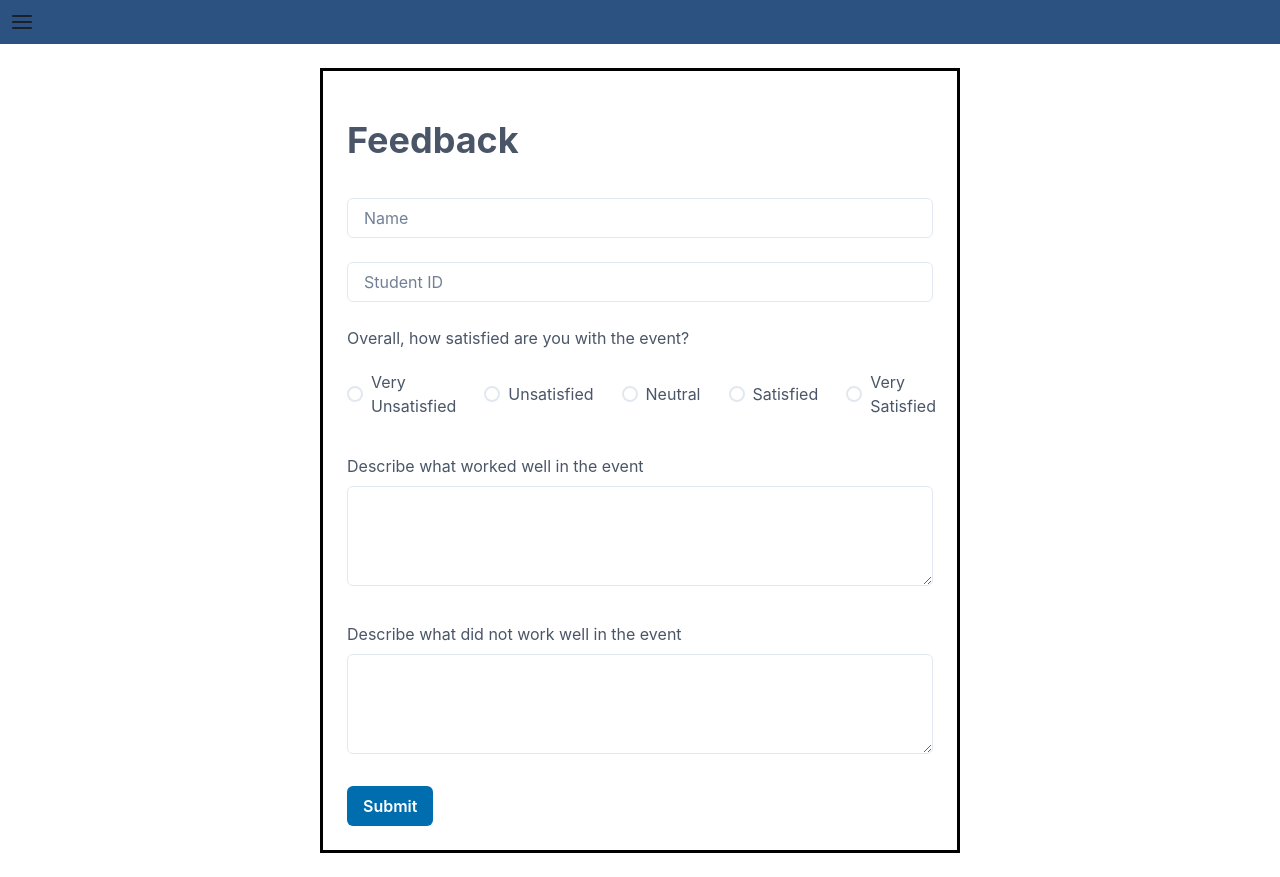
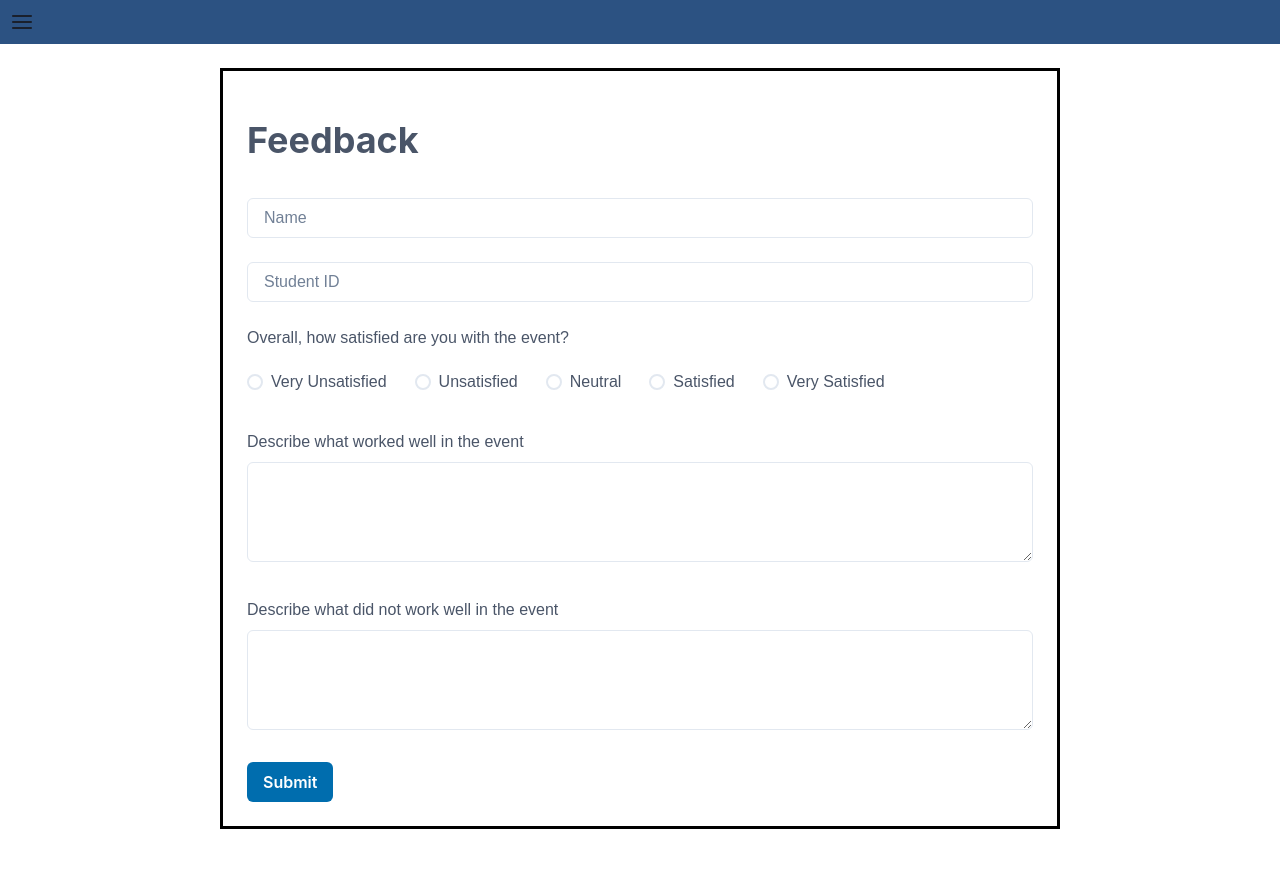
Before and after one commit to wlim0053/SEMS_2023, a React (Vite) app in the folder frontend/: page / in a window 1280 px wide. After the commit the page ends 853 px from the top, so only its background shows below. Built offline with nearby package versions, Linux system fonts and the light colour scheme.

Commit message:
made some minor changes

```diff
--- a/frontend/src/components/FeedbackForm.tsx
+++ b/frontend/src/components/FeedbackForm.tsx
@@ -14,11 +14,11 @@ import {
 const FeedbackForm = () => {
   const [value, setValue] = React.useState("0");
   return (
-    <div>
+    <>
       <Box
         color="gray.600"
         fontSize="sm"
-        width="50%"
+        width="60em"
         margin={"auto"}
         padding={6}
         borderWidth={3}
@@ -29,8 +29,8 @@ const FeedbackForm = () => {
         <Heading marginBottom={9} marginTop={6}>
           Feedback
         </Heading>
-        <Stack spacing={6}>
-          <Input placeholder="Name" size="md" />
+        <Stack spacing={6} fontFamily={"Arial"}>
+          <Input placeholder="Name" />
           <Input placeholder="Student ID" size="md" />
           <Stack spacing={5}>
             <Text fontSize="md">
@@ -63,7 +63,7 @@ const FeedbackForm = () => {
           Submit
         </Button>
       </Box>
-    </div>
+    </>
   );
 };
 
```
